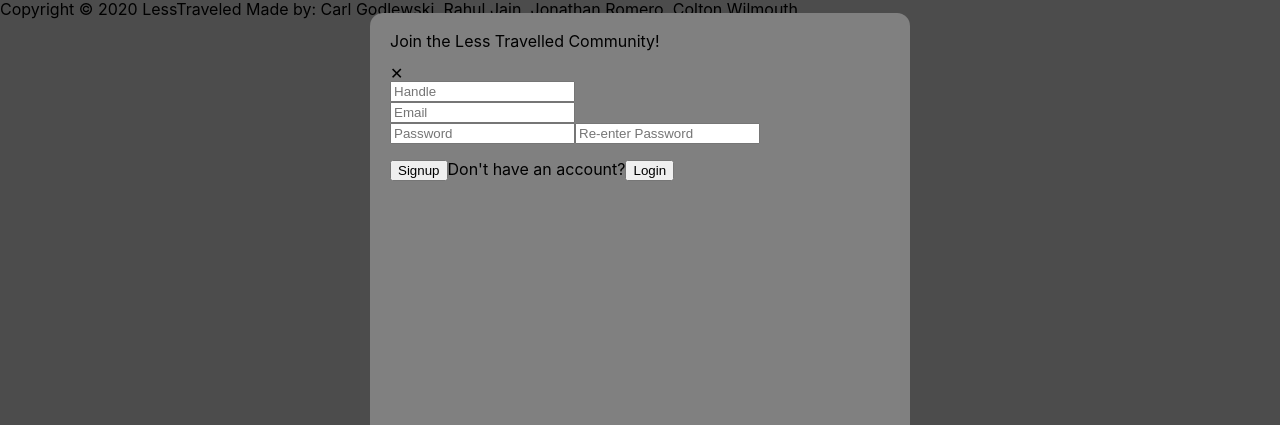
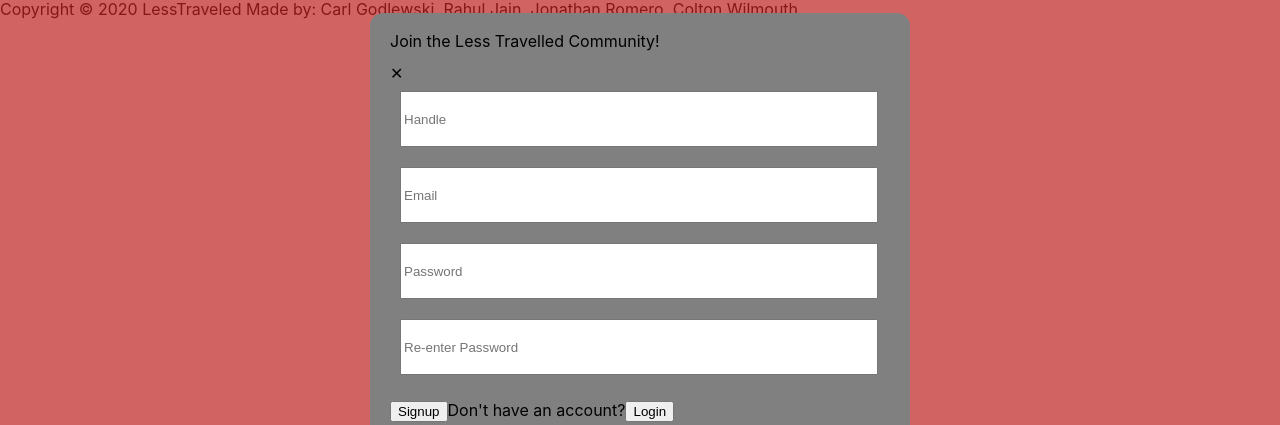
Before and after one commit to ColtW27/Less-Travelled-, a React (Create React App) app in the folder frontend/: page /#/ in a window 1280 px wide. Both pictures are taken after a click on the button "Signup". Shown: the part 167-592 px from the top of the page. Built offline with nearby package versions, Linux system fonts and the light colour scheme.

Commit message:
Worked on the modals

```diff
--- a/frontend/src/components/modal/session_form/login_form.jsx
+++ b/frontend/src/components/modal/session_form/login_form.jsx
@@ -18,6 +18,7 @@ class LoginForm extends React.Component {
     handleSubmit(e) { //calls dispatch with login function w/ the current user state, then closes modal.
         e.preventDefault();
         const user = Object.assign({}, this.state)
+
         this.props.processForm(user).then(this.props.closeModal)
     }
     showErrors() {
--- a/frontend/src/components/modal/session_form/signup_form.jsx
+++ b/frontend/src/components/modal/session_form/signup_form.jsx
@@ -47,15 +47,17 @@ class SignupForm extends React.Component {
                 onChange={this.handleChange("handle")}
                 value={this.state.handle}
                 placeholder="Handle"
+                className="signup-form-input"
               />
             </label>
-            <br/>
+            <br />
             <label>
               <input
                 type="text"
                 onChange={this.handleChange("email")}
                 value={this.state.email}
                 placeholder="Email"
+                className="signup-form-input"
               />
             </label>
             <br />
@@ -65,6 +67,7 @@ class SignupForm extends React.Component {
                 onChange={this.handleChange("password")}
                 value={this.state.password}
                 placeholder="Password"
+                className="signup-form-input"
               />
             </label>
             <label>
@@ -73,6 +76,7 @@ class SignupForm extends React.Component {
                 onChange={this.handleChange("password2")}
                 value={this.state.password2}
                 placeholder="Re-enter Password"
+                className="signup-form-input"
               />
             </label>
             <br />
--- a/frontend/src/components/nav/navbar.js
+++ b/frontend/src/components/nav/navbar.js
@@ -3,6 +3,7 @@ import { Link } from 'react-router-dom'
 // import './navbar.scss' ####
 
 class NavBar extends React.Component {
+
   constructor(props) {
     super(props);
     this.logoutUser = this.logoutUser.bind(this);
@@ -17,18 +18,20 @@ class NavBar extends React.Component {
   // Selectively render links dependent on whether the user is logged in
   getLinks() {
     const { currentUser, openModal } = this.props;
+      console.log(this.props)
 
-      if (this.props.loggedIn) { //does logged in need invoked?
+      if (this.props.loggedIn) {
         return (
             <div>
                 {/* <Link to={'/FIXTHIS'}>####TBD</Link>
                 <Link to={'/profile'}>Profile</Link>
 
                 <Link to={'/FIXTHIS'}>####TBD</Link>
-                <h2 className="header-name">Hi, {currentUser.username}!</h2>
 
-                <Link to={'/logout'}>####TBD</Link> */}
-                <p>WELCOME USER</p>
+              <Link to={'/logout'}>####TBD</Link> */}
+                {/* <p>WELCOME USER</p> */}
+
+              <h2 className="header-name">WELCOME {currentUser.handle}!</h2>
 
                 <button onClick={this.logoutUser}>Logout</button>
             </div>
--- a/frontend/src/components/nav/navbar_container.js
+++ b/frontend/src/components/nav/navbar_container.js
@@ -7,7 +7,8 @@ import { openModal } from '../../actions/modal_actions';
 import NavBar from './navbar';
 
 const mapStateToProps = state => ({
-  loggedIn: state.session.isAuthenticated
+  loggedIn: state.session.isAuthenticated,
+  currentUser: state.session.user
 });
 
 const mapDispatchToProps = dispatch => ({
--- a/frontend/src/index.js
+++ b/frontend/src/index.js
@@ -48,6 +48,6 @@ document.addEventListener('DOMContentLoaded', () => {
   }
   // Render our root component and pass in the store as a prop
   const root = document.getElementById('root');
-
+  window.getState = store.getState;
   ReactDOM.render(<Root store={store} />, root);
 })
--- a/frontend/src/reducers/session_api_reducer.js
+++ b/frontend/src/reducers/session_api_reducer.js
@@ -11,7 +11,7 @@ export default function(state = initialState, action) {
 switch (action.type) {
 case RECEIVE_CURRENT_USER:
 return {
- ...state,
+//  ...state,
  isAuthenticated: !!action.currentUser,
  user: action.currentUser
 };
--- a/frontend/src/styles/components/login_form.scss
+++ b/frontend/src/styles/components/login_form.scss
@@ -8,6 +8,7 @@
     padding: 20px;
 }
 .login-form-input{
-    width: 100%;
+    width: 470px;
     height: 50px;
+    margin: 10px;
 }
--- a/frontend/src/styles/components/modal.scss
+++ b/frontend/src/styles/components/modal.scss
@@ -4,7 +4,7 @@
   bottom: 0;
   right: 0;
   left: 0;
-  background: rgba(0, 0, 0, 0.7);
+  background: rgba(190, 34, 34, 0.7);
   z-index: 10;
 }
 
--- a/frontend/src/styles/components/signup_form.scss
+++ b/frontend/src/styles/components/signup_form.scss
@@ -7,6 +7,11 @@
     height: 400px;
     padding: 20px;
 }
+.signup-form-input{
+    width: 470px;
+    height: 50px;
+    margin: 10px;
+}
 .login-form-errors{
 
 }
```
